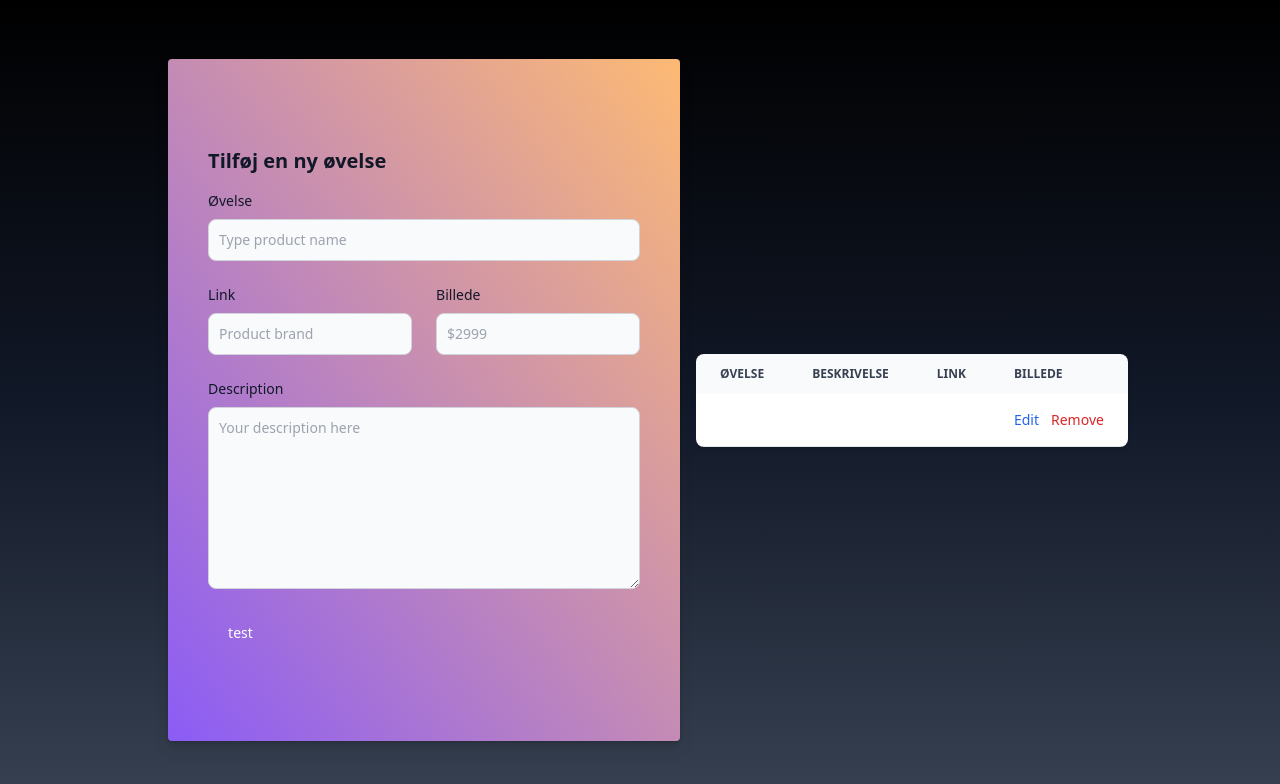
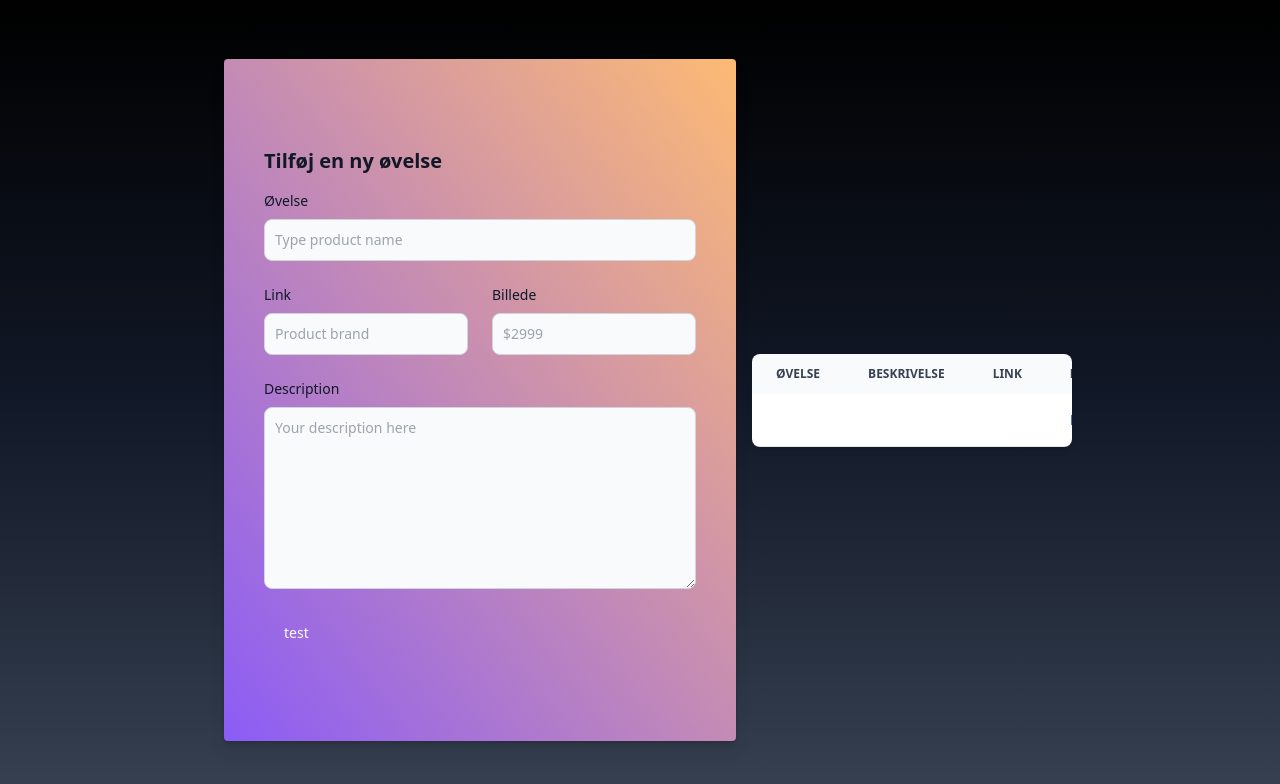
Before and after one commit to mhnnovicell/football-crud-app, a Vue app: page / in a window 1280 px wide. Shown: the top 784 px of the page. Built offline with nearby package versions, Linux system fonts and the light colour scheme.

Commit message:
More styling

```diff
--- a/src/components/ToDo/TableList.vue
+++ b/src/components/ToDo/TableList.vue
@@ -1,9 +1,11 @@
 <template>
   <div
-    class="relative flex overflow-x-auto shadow-md sm:rounded-lg"
+    class="relative flex max-w-xs overflow-x-auto shadow-md sm:rounded-lg"
     v-if="drills.length >= 1"
   >
-    <table class="w-full text-sm text-left text-gray-500 dark:text-gray-400">
+    <table
+      class="w-full max-w-xs text-sm text-left text-gray-500 dark:text-gray-400"
+    >
       <thead
         class="text-xs text-gray-700 uppercase bg-gray-50 dark:bg-gray-700 dark:text-gray-400"
       >
```
